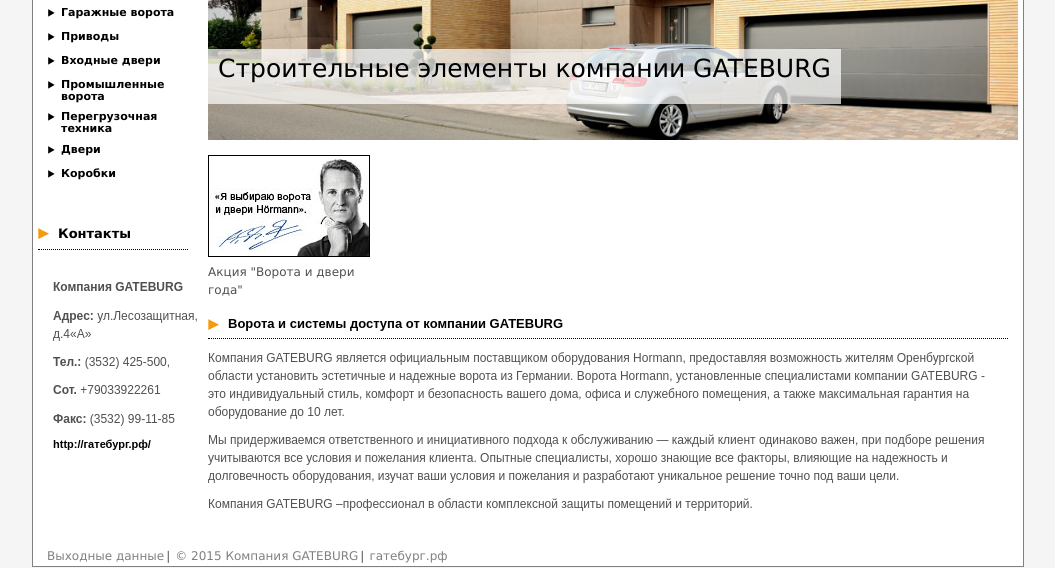
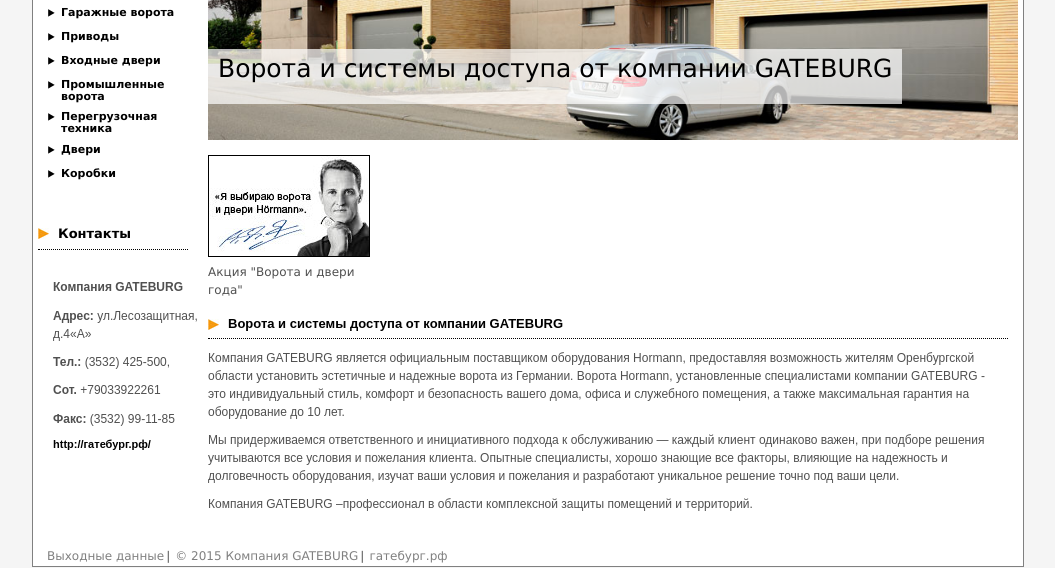
Before and after one commit to gateburg/webkit, a plain HTML site: page index.html in a window 1280 px wide. Shown: the part 232-800 px from the top of the page, without its empty margins (112-1167 px from the left). Drawn offline with Linux system fonts and the light colour scheme.

Commit message:
Update index.html

```diff
--- a/index.html
+++ b/index.html
@@ -70,7 +70,7 @@
     		</div>
     		<div id="cycle_text" style="top: 280px !important;left:175px;display: block;">
     			<h1 style="background:none;border-bottom:none;padding-left:0px;color:black;font-size:25px;font-weight:normal;line-height:20px;display:visible;">
-    				Строительные элементы компании GATEBURG
+    				Ворота и системы доступа от компании GATEBURG
     			</h1>
     		</div>
     	</div>
```
